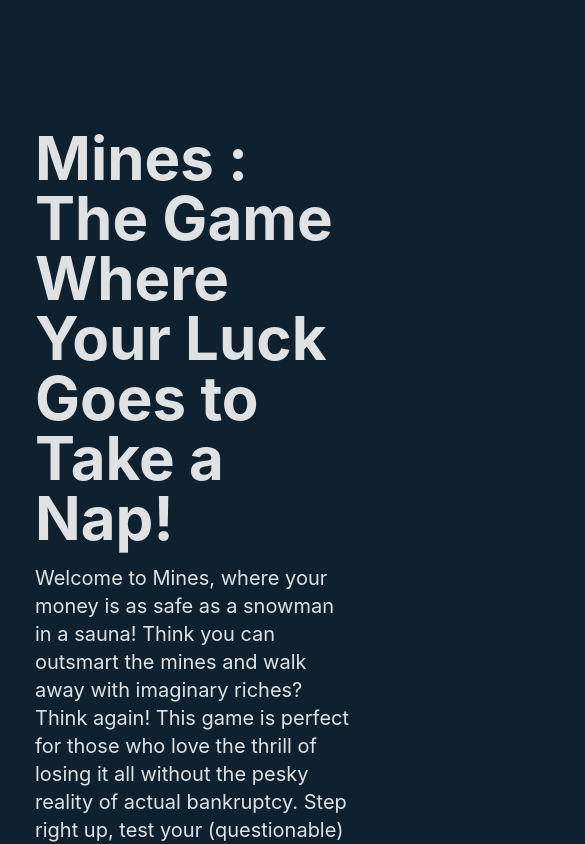
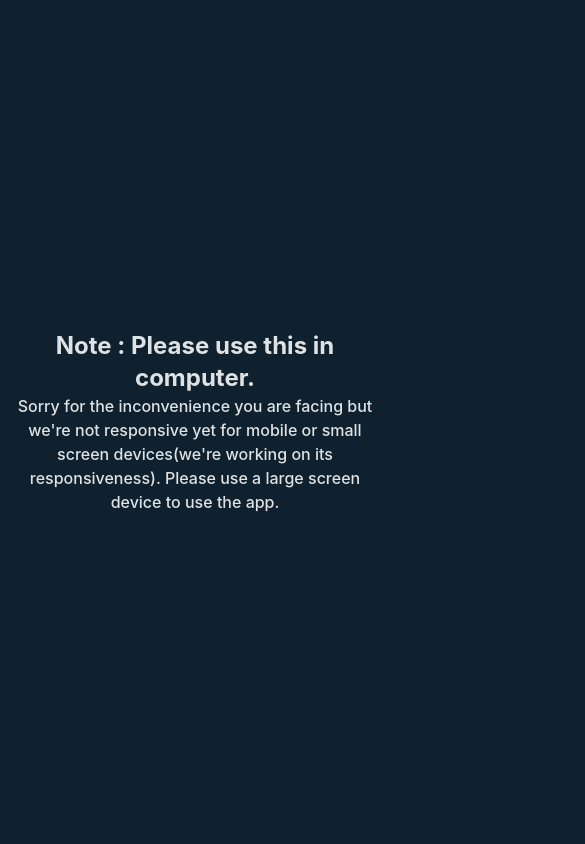
Before and after one commit to ubaish01/GoBankrupt, a React (Vite) app in the folder frontend/: page / in a window 390 px wide. Shown: the top 844 px of the page, 585 px wide, since content can reach past the window. Built offline with nearby package versions, Linux system fonts and the light colour scheme; no server answers.

Commit message:
added a note for small screen devices

```diff
--- a/frontend/src/App.tsx
+++ b/frontend/src/App.tsx
@@ -17,6 +17,8 @@ import Mines from "./pages/Mines";
 
 function App() {
   return (
+    <>
+      <div className="md:flex hidden">
         <BrowserRouter>
           <Header />
           <RedirectionCheck />
@@ -38,6 +40,16 @@ function App() {
           <Footer />
           <Toaster position="top-center" />
         </BrowserRouter>
+      </div>
+      <div className="flex md:hidden flex-col font-bold  items-center justify-center text-2xl px-2 h-screen w-screen text-center">
+        <div>Note : Please use this in computer.</div>
+        <div className="text-base font-medium">
+          Sorry for the inconvenience you are facing but we're not responsive
+          yet for mobile or small screen devices(we're working on its
+          responsiveness). Please use a large screen device to use the app.
+        </div>
+      </div>
+    </>
   );
 }
 
```
Also changed, not shown: 2 other files (tests, documents, lock files or other folders). Lines whose indentation alone changed are shown as unchanged.
